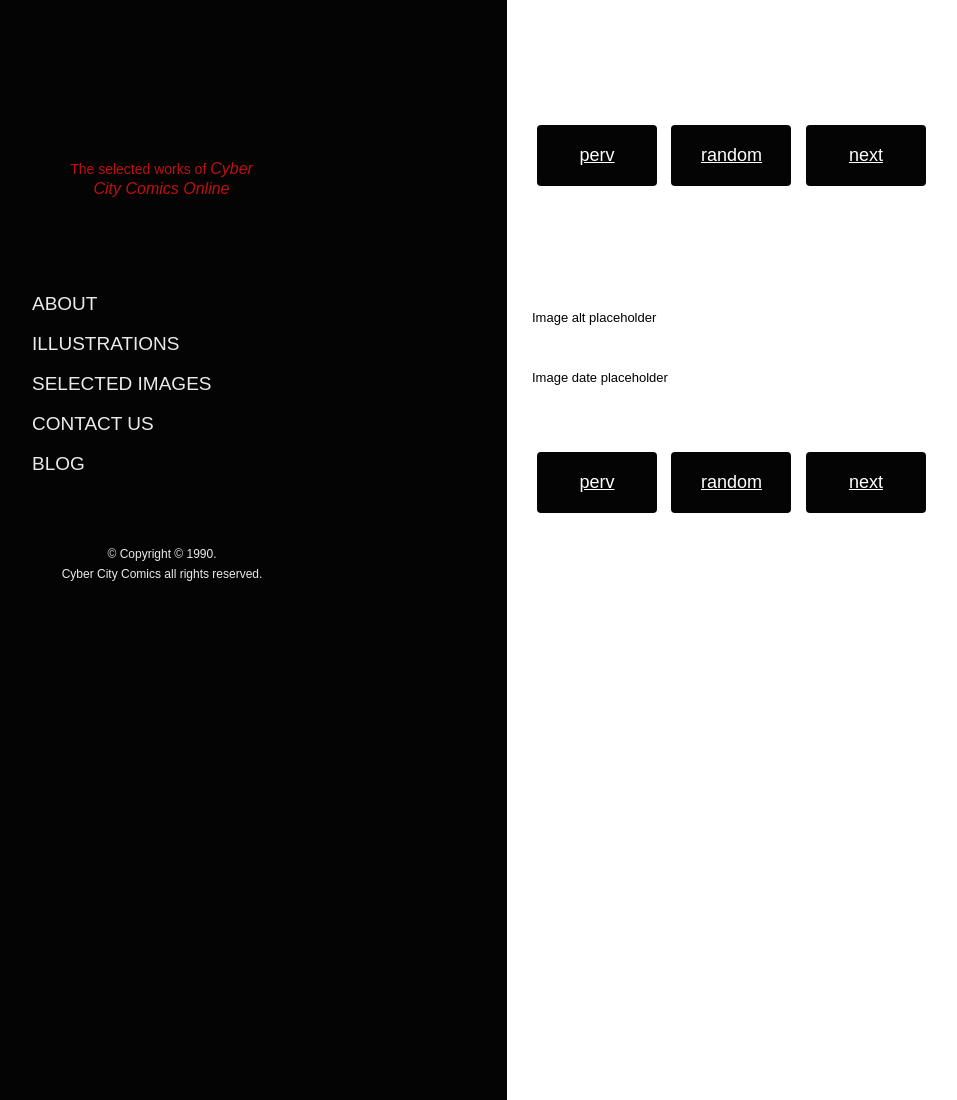
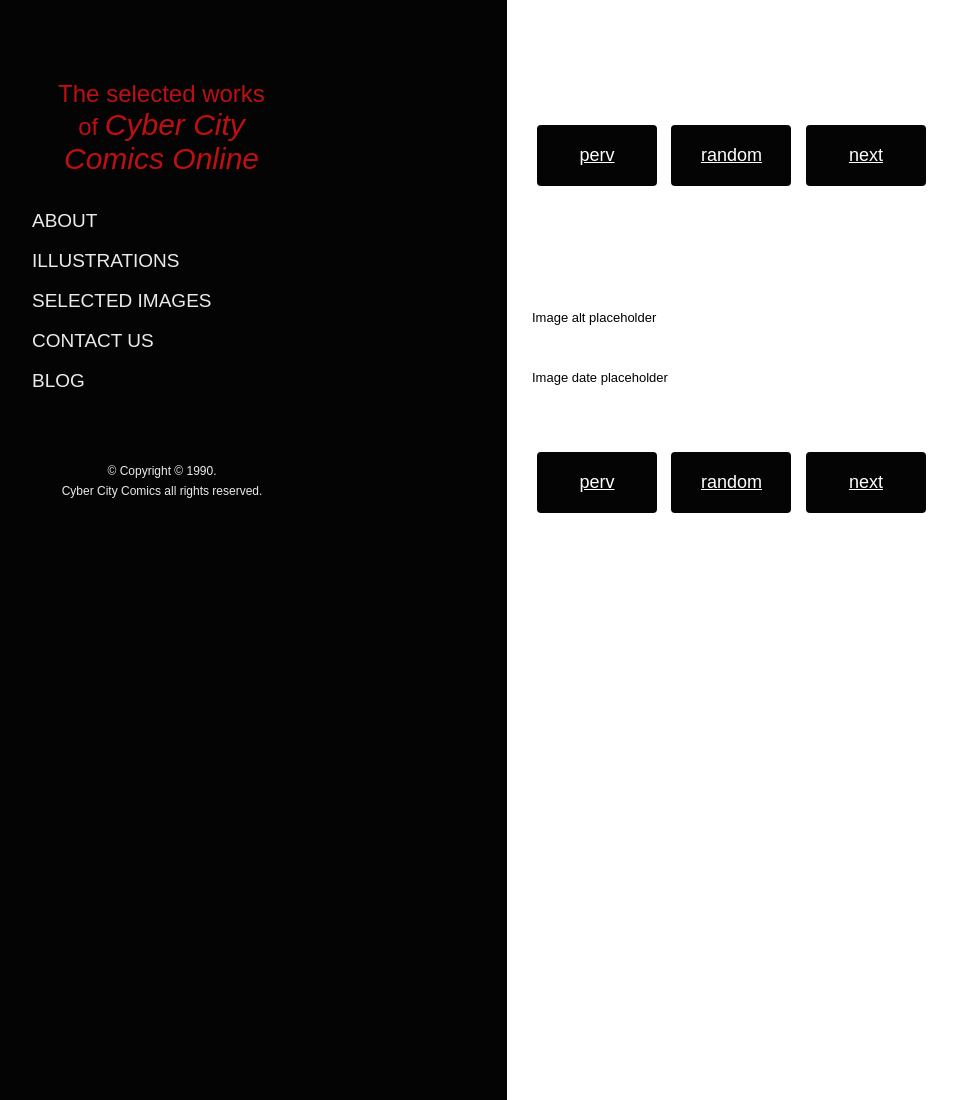
Before and after one commit to NickLi829/Nick_interview, a website: page index.html in a window 1280 px wide. Shown: the top 1100 px of the page, without its empty margins (133-1090 px from the left). Drawn offline with Linux system fonts and the light colour scheme; no server answers.

Commit message:
make title better

```diff
--- a/index.html
+++ b/index.html
@@ -166,21 +166,16 @@
 	text-decoration: none;
 }
 
-#logo {
-	line-height: 20px;
-	margin: 0 0 60px;
-}
 #logo a {
-	background: url(../images/logo.jpg) no-repeat right top;
 	color: #be1010;
 	display: block;
-	font-size: 14px;
+	font-size: 24px;
 	width: 209px;
-	padding: 159px 25px 25px;
+	padding: 80px 25px 25px;
 	text-align: center;
 }
 #logo a em {
-	font-size: 16px;
+	font-size: 30px;
 }
 
 #navigation li {
```
